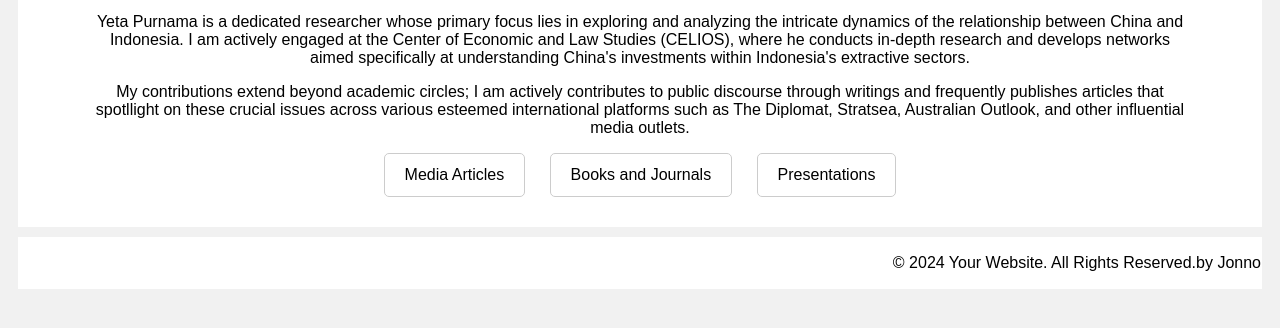
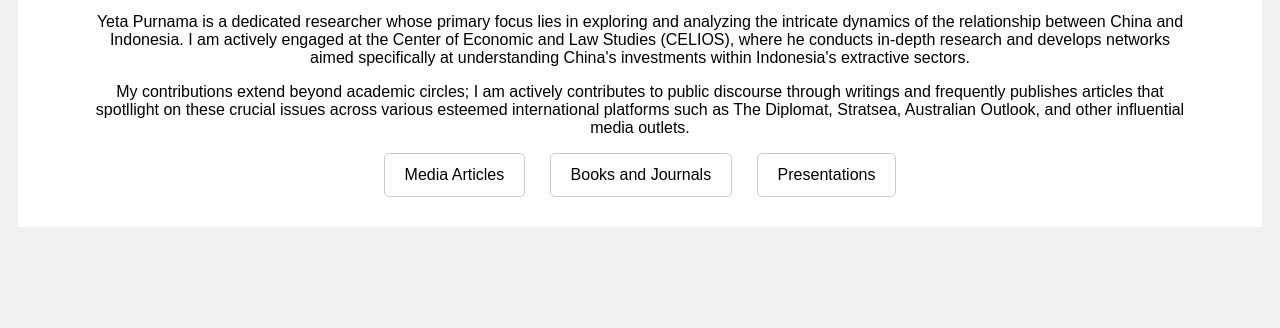
Before and after one commit to YetaPurnama/Yeta, a plain HTML site: page index.html in a window 1280 px wide. Shown: the part 376-704 px from the top of the page. Drawn offline with Linux system fonts and the light colour scheme.

Commit message:
Update index.html

```diff
--- a/index.html
+++ b/index.html
@@ -42,9 +42,6 @@
         </div>
     </div>
 
-    <div class="footer">
-        <p>&copy; 2024 Your Website. All Rights Reserved.by Jonno</p>
-    </div>
 </body>
 
 </html>
```
